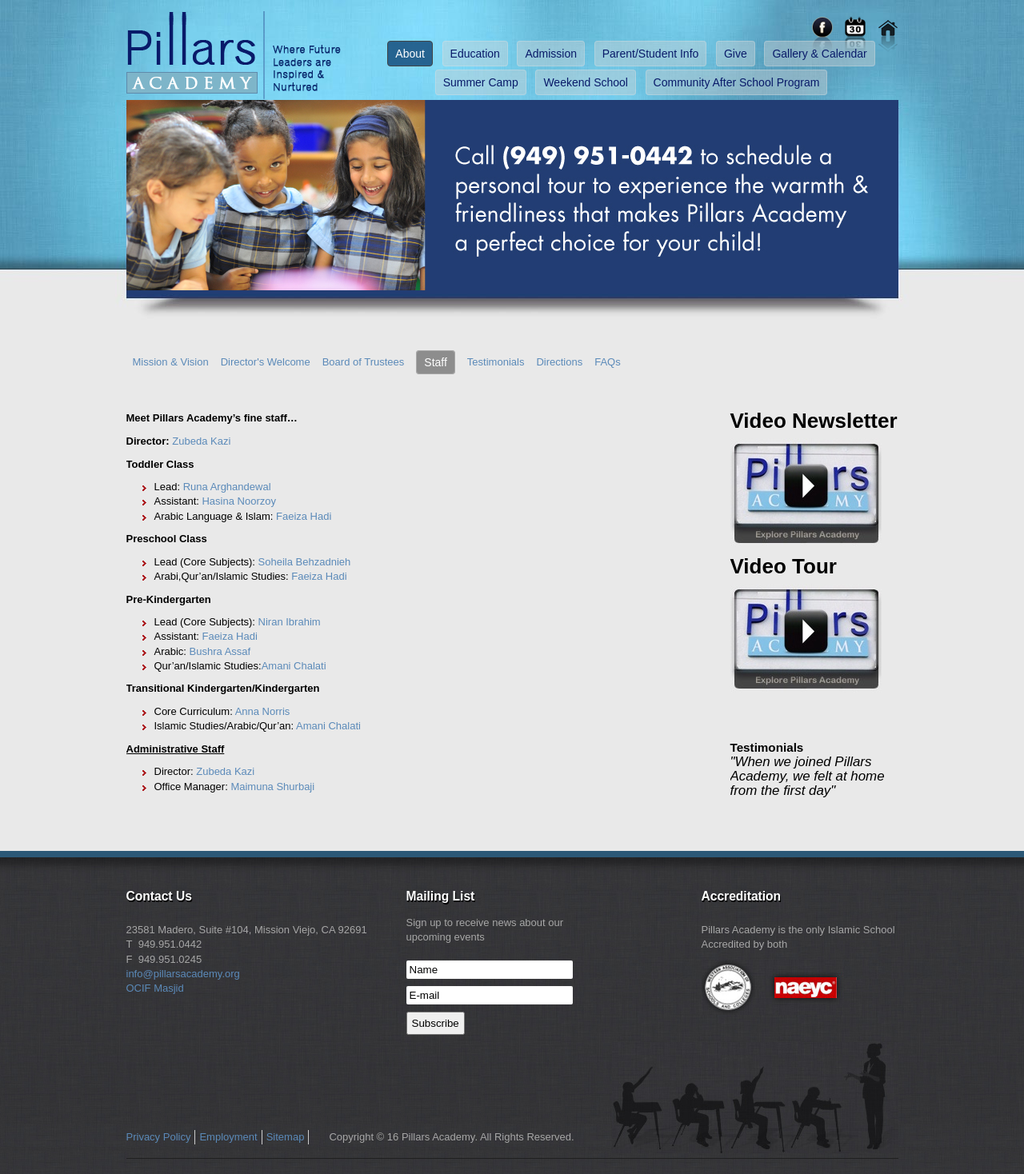
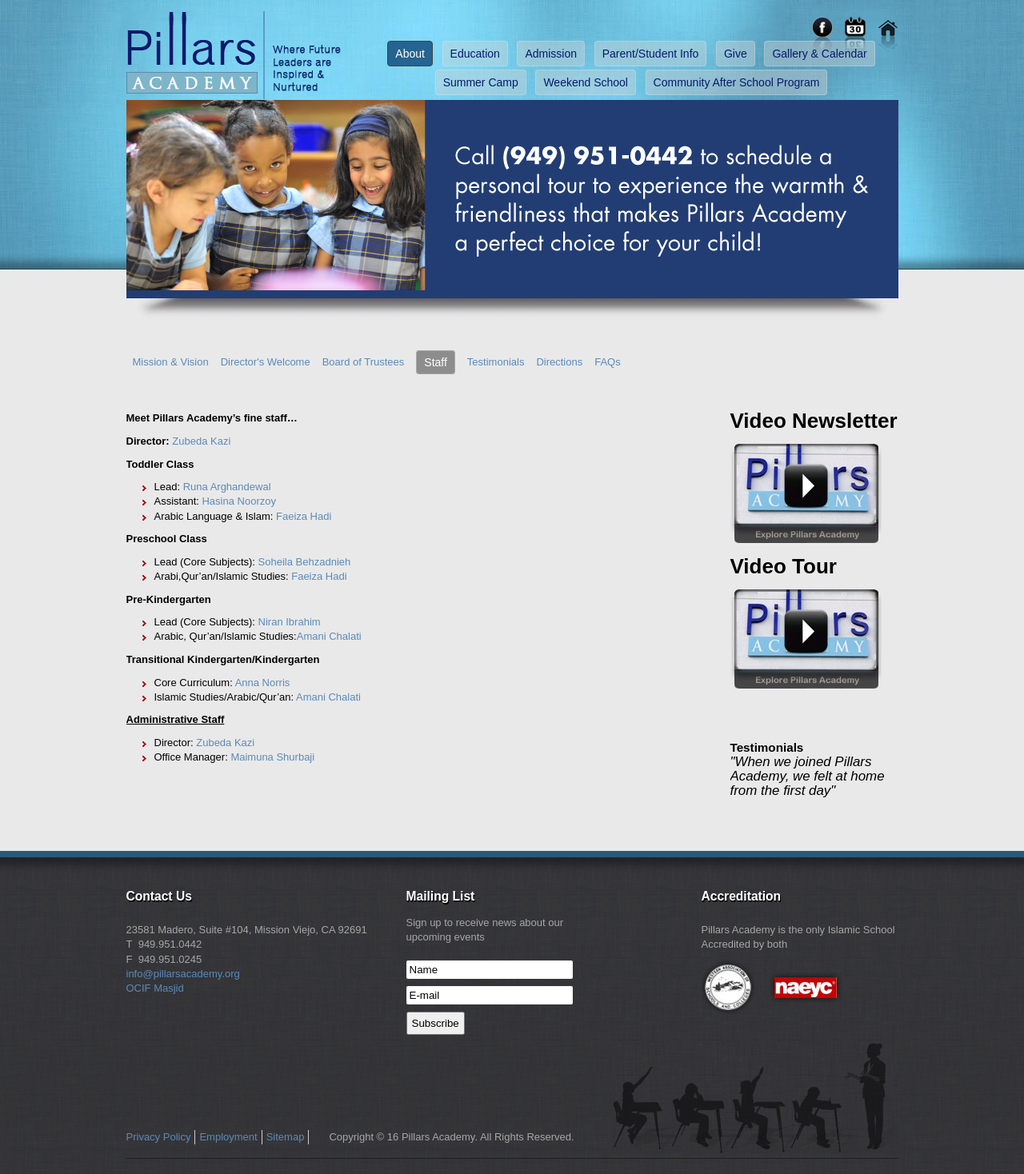
Before and after one commit to pillarsacademy/pillarsacademy.github.io, a Jekyll site: the page built from about/staff/index.md, in a window 1280 px wide. Shown: the whole page at 80% size. Built offline with Jekyll 4.4.1, drawn with Linux system fonts in a browser that asks for light colours; nearby versions of some CDN libraries.

Commit message:
Update index.md

```diff
--- a/about/staff/index.md
+++ b/about/staff/index.md
@@ -19,9 +19,7 @@
 <b>Pre-Kindergarten</b>
 
 * Lead (Core Subjects): [Niran Ibrahim](./NI)
-* Assistant: [Faeiza Hadi](./FH)
-* Arabic: [Bushra Assaf](./BA)
-* Qur'an/Islamic Studies:[Amani Chalati](./AC)
+* Arabic, Qur'an/Islamic Studies:[Amani Chalati](./AC)
 
 <b>Transitional Kindergarten/Kindergarten</b>
 
```
